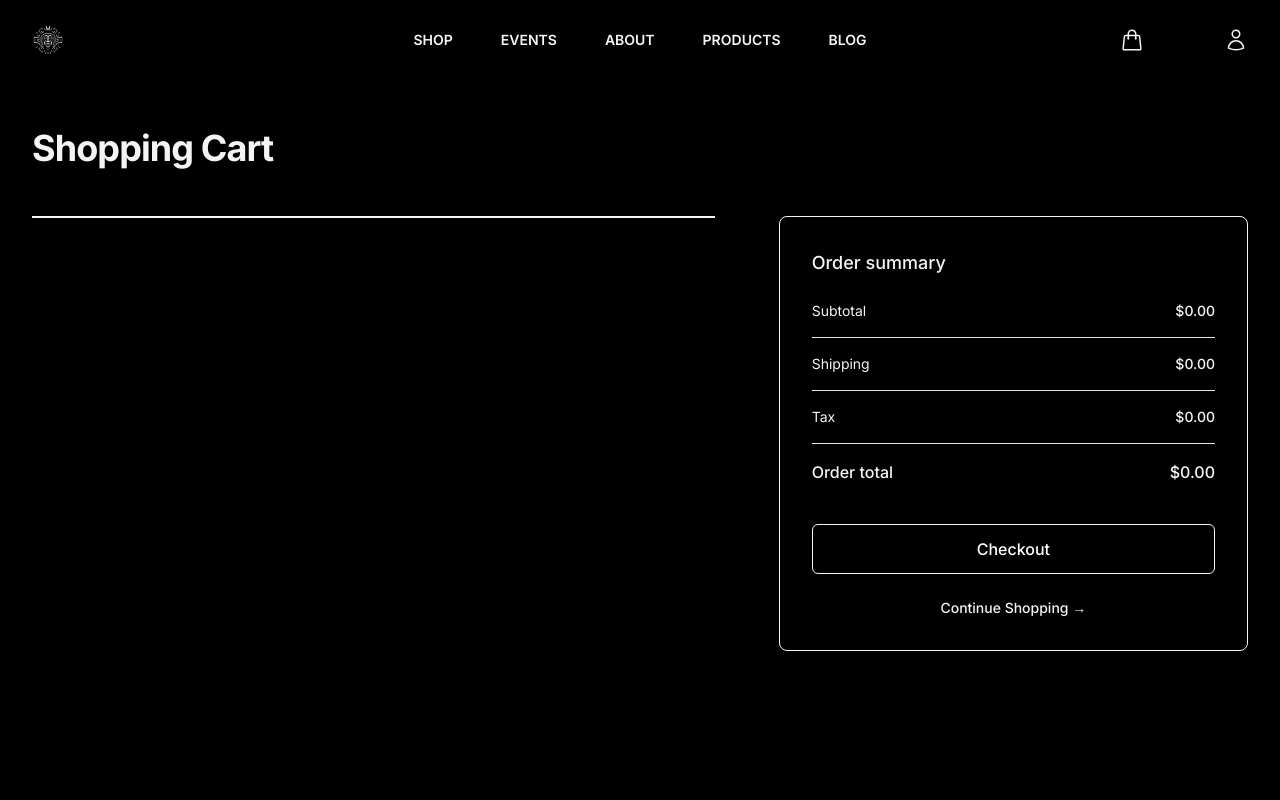
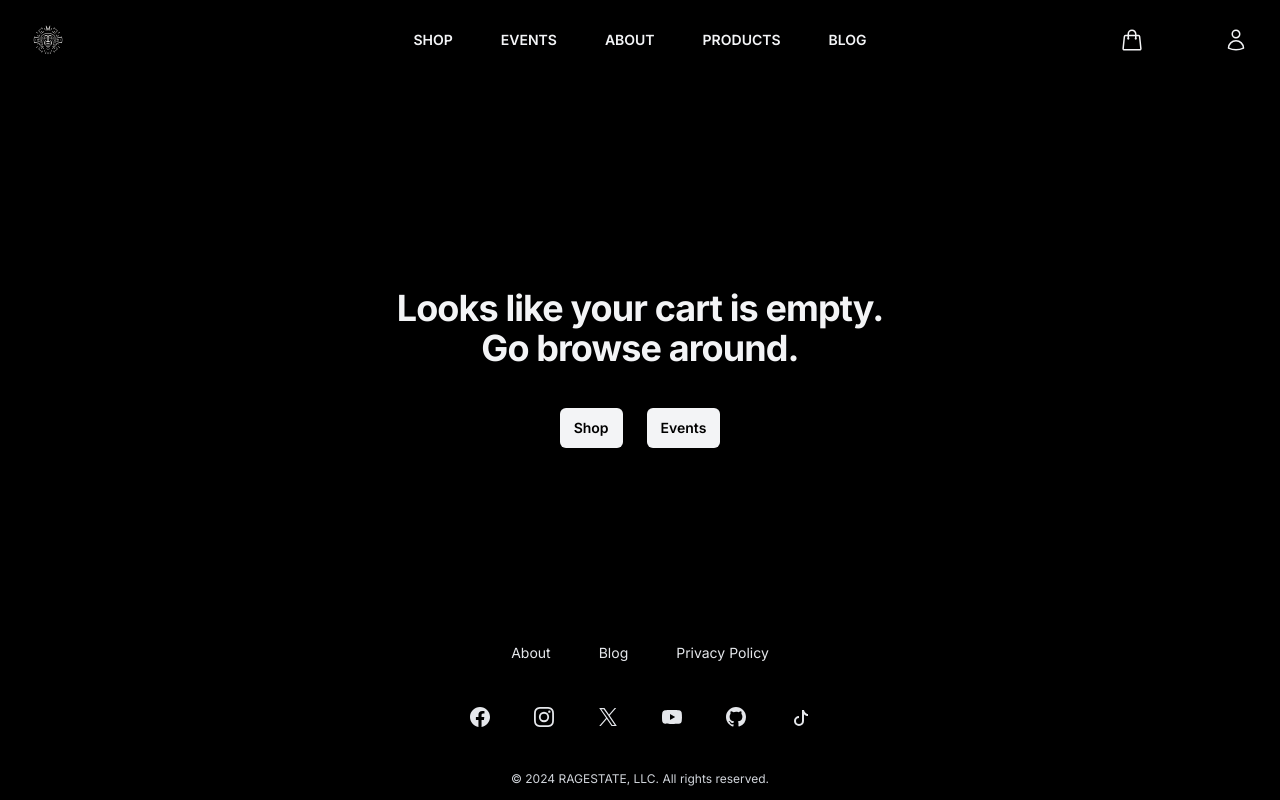
Before and after one commit to tadams95/ragestate-dotcom, a Next.js app: page /cart in a window 1280 px wide. Shown: the top 800 px of the page. Built offline with nearby package versions, Linux system fonts and the light colour scheme.

Commit message:
Empty Cart

```diff
--- /dev/null
+++ b/components/EmptyCart.js
@@ -0,0 +1,35 @@
+import Link from "next/link";
+
+export default function EmptyCart() {
+  return (
+    <div className="pt-24">
+      <div className="px-6 py-24 sm:px-6  lg:px-8">
+        <div className="mx-auto max-w-2xl text-center">
+          <h2 className="text-3xl font-bold tracking-tight text-gray-100 sm:text-4xl pt-24">
+            Looks like your cart is empty.
+            <br />
+            Go browse around.
+          </h2>
+          {/* <p className="mx-auto mt-6 max-w-xl text-lg leading-8 text-gray-600">
+            Incididunt sint fugiat pariatur cupidatat consectetur sit cillum
+            anim id veniam aliqua proident excepteur commodo do ea.
+          </p> */}
+          <div className="mt-10 flex items-center justify-center gap-x-6">
+            <Link
+              href="/shop"
+              className="rounded-md bg-gray-100 px-3.5 py-2.5 text-sm font-semibold text-black shadow-sm hover:bg-gray-00 focus-visible:outline focus-visible:outline-2 focus-visible:outline-offset-2 focus-visible:outline-red-400"
+            >
+              Shop
+            </Link>
+            <Link
+              href="/events"
+              className="rounded-md bg-gray-100 px-3.5 py-2.5 text-sm font-semibold text-black shadow-sm hover:bg-gray-00 focus-visible:outline focus-visible:outline-2 focus-visible:outline-offset-2 focus-visible:outline-red-400"
+            >
+              Events
+            </Link>
+          </div>
+        </div>
+      </div>
+    </div>
+  );
+}
--- a/components/ProductDetail.js
+++ b/components/ProductDetail.js
@@ -42,6 +42,8 @@ export default function ProductDetails({ product }) {
   if (!product) {
     return <div>Loading...</div>; // or handle differently while product is loading
   }
+
+  console.log("Product: ", product.images);
 
   // Destructure necessary fields from product
   const {
@@ -148,6 +150,8 @@ export default function ProductDetails({ product }) {
               </div>
             </div>
 
+
+
             {/* Image gallery */}
             <div className="mt-8 lg:col-span-7 lg:col-start-1 lg:row-span-3 lg:row-start-1 lg:mt-0">
               <h2 className="sr-only">Images</h2>
@@ -218,7 +222,7 @@ export default function ProductDetails({ product }) {
 
                 <button
                   type="submit"
-                  className="mt-8 flex w-full items-center justify-center rounded-md border border-transparent bg-white px-8 py-3 text-base font-medium text-black hover:bg-black hover:text-white focus:outline-none focus:ring-2 focus:ring-gray-500 focus:ring-offset-2"
+                  className="mt-8 flex  items-center justify-center rounded-md border border-transparent bg-white px-8 py-2 text-base font-medium text-black hover:bg-black hover:text-white focus:outline-none focus:ring-2 focus:ring-gray-500 focus:ring-offset-2"
                 >
                   Add to cart
                 </button>
--- a/src/app/cart/page.js
+++ b/src/app/cart/page.js
@@ -14,6 +14,7 @@ import {
   setCheckoutPrice,
 } from "../../../lib/features/todos/cartSlice";
 import Link from "next/link";
+import EmptyCart from "../../../components/EmptyCart";
 
 const products = [
   {
@@ -105,6 +106,9 @@ export default function Cart() {
   return (
     <div className="bg-black">
       <Header />
+      {cartItems.length === 0 ? (
+        <EmptyCart />
+      ) : (
         <div className="mx-auto max-w-2xl px-4 pb-24 pt-32 sm:px-6 lg:max-w-7xl lg:px-8">
           <h1 className="text-3xl font-bold tracking-tight text-gray-100 sm:text-4xl">
             Shopping Cart
@@ -146,7 +150,9 @@ export default function Cart() {
                             </h3>
                           </div>
                           <div className="mt-1 flex text-sm">
-                          <p className="text-gray-100">{item.selectedColor}</p>
+                            <p className="text-gray-100">
+                              {item.selectedColor}
+                            </p>
                             {item.selectedSize ? (
                               <p className="ml-4 border-l border-gray-200 pl-4 text-gray-100">
                                 {item.selectedSize}
@@ -193,7 +199,10 @@ export default function Cart() {
                               }
                             >
                               <span className="sr-only">Remove</span>
-                            <XMarkIcon className="h-5 w-5" aria-hidden="true" />
+                              <XMarkIcon
+                                className="h-5 w-5"
+                                aria-hidden="true"
+                              />
                             </button>
                           </div>
                         </div>
@@ -281,6 +290,8 @@ export default function Cart() {
             </section>
           </form>
         </div>
+      )}
+
       <Footer />
     </div>
   );
```
Lines whose indentation alone changed are shown as unchanged.
